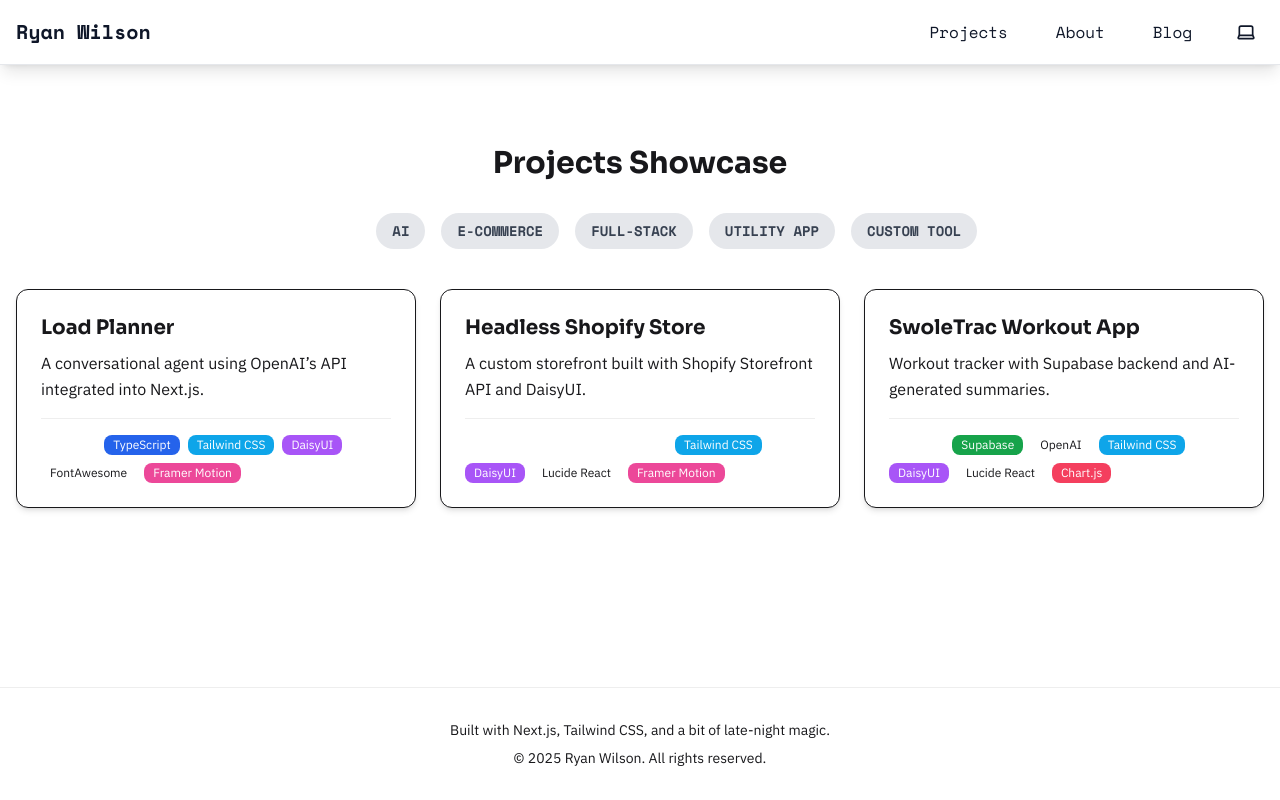
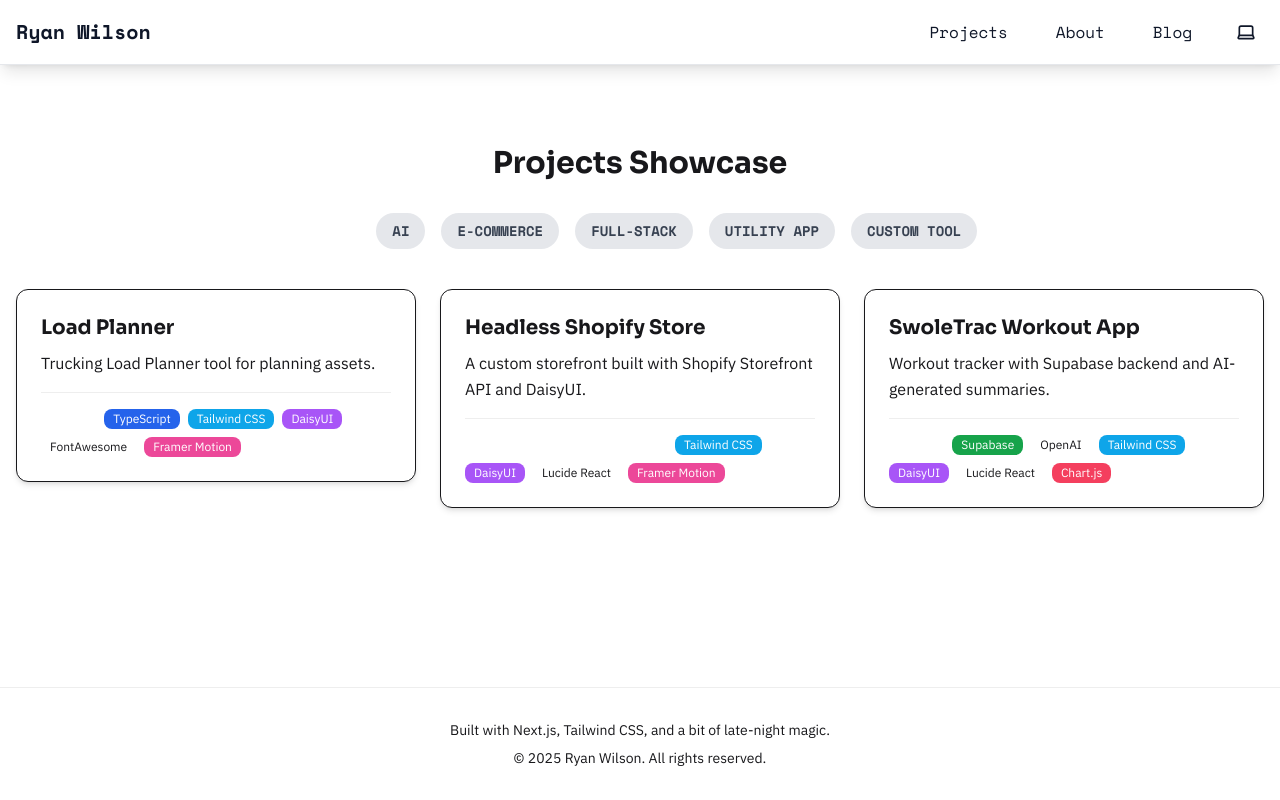
Before and after one commit to RW2023/ryan-2025, a Next.js app: page /projects in a window 1280 px wide. Built offline with nearby package versions, Linux system fonts and the light colour scheme.

Commit message:
fix(projects): update project descriptions and categories for clarity

```diff
--- a/src/data/projects.ts
+++ b/src/data/projects.ts
@@ -15,7 +15,7 @@ export type Project = {
     {
       title: "Load Planner",
       slug: "load-planner",
-      description: "A conversational agent using OpenAI’s API integrated into Next.js.",
+      description: "Trucking Load Planner tool for planning assets.",
       tools: ["Next.js", "TypeScript", "Tailwind CSS", "DaisyUI", "FontAwesome", "Framer Motion"],
       githubUrl: "https://github.com/RW2023/loader",
       liveUrl: "https://lplanner.vercel.app/",
@@ -40,7 +40,7 @@ export type Project = {
       githubUrl: "https://github.com/yourusername/swoletrac",
       liveUrl: "https://swoletrack.vercel.app/",
       imageUrl: "/projects/swoletrack.png",
-      category: "Full-stack",
+      category: "Full-stack, AI",
     },
     // Add more projects as needed
   ];
```
